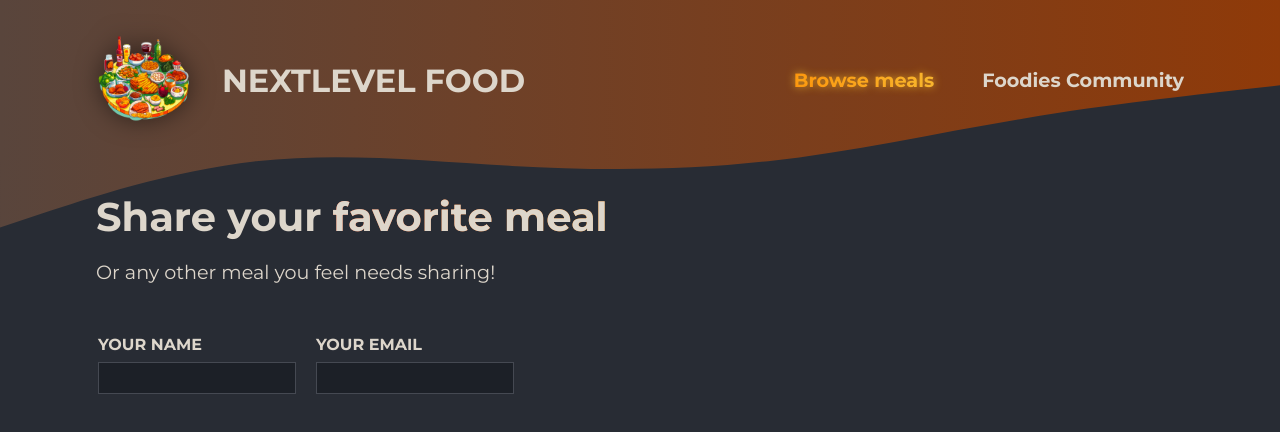
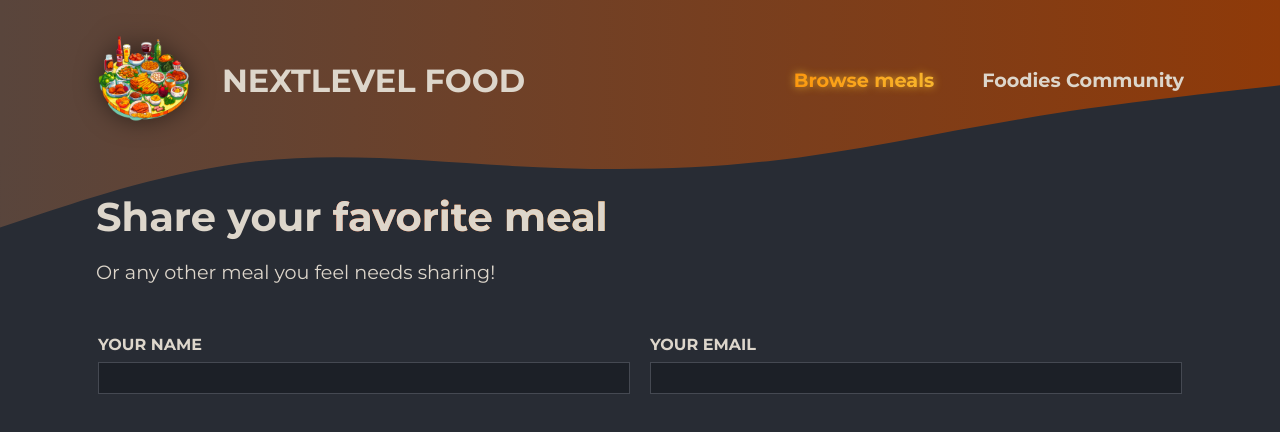
Before and after one commit to Danielle-Luz/foodies-nextjs-project, a Next.js app: page /meals/share in a window 1280 px wide. Shown: the top 432 px of the page. Built offline with nearby package versions, Linux system fonts and the light colour scheme.

Commit message:
feat: added styles on field

```diff
--- a/components/field/styles.module.css
+++ b/components/field/styles.module.css
@@ -1,6 +1,7 @@
 .field-wrapper {
   display: flex;
   flex-direction: column;
+  flex-grow: 1;
   gap: 0.5rem;
 }
 
@@ -17,6 +18,7 @@
   height: 2rem;
 }
 
+.field-wrapper,
 .field-label,
 .field {
   font-size: 1rem;
```
